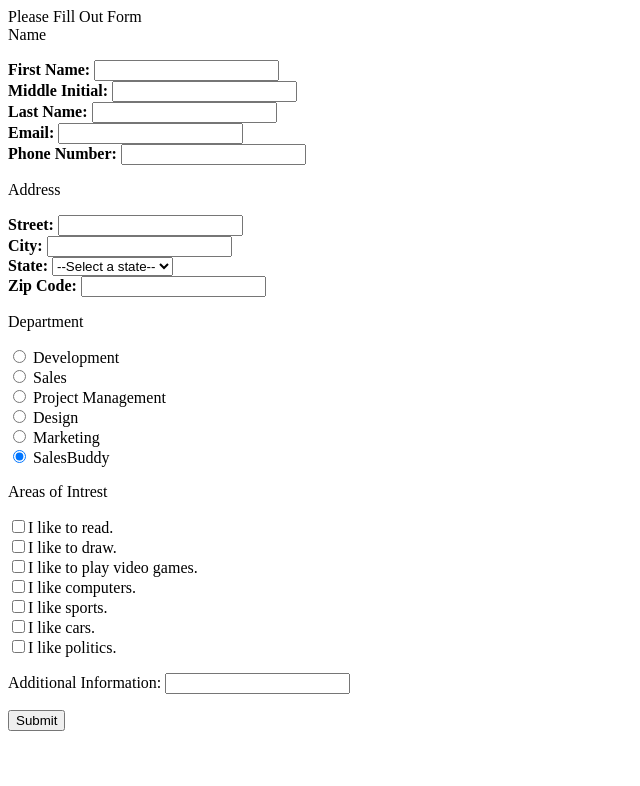
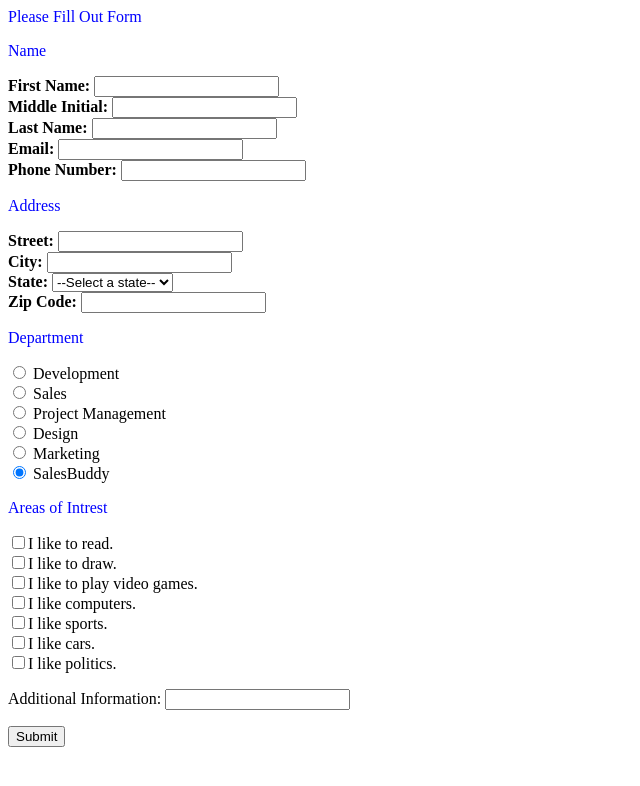
Before and after one commit to MaltronCraft/FormSubmition1, a PHP site: page / in a window 1280 px wide. Shown: the top 786 px of the page, without its empty margins (0-640 px from the left). Run offline with PHP 8.4, Linux system fonts and the light colour scheme.

Commit message:
added stylesheet

```diff
--- a/index.php
+++ b/index.php
@@ -6,13 +6,14 @@
 
 	<body>
 
-		<header>
+		<header id = main>
+			<link type="text/css" rel="stylesheet" href="stylesheet.css"/>
 			Please Fill Out Form
 		</header>
 
 		<div>
 			<form action="contact.php" method="post">
-
+			<p></p>
 			<header>Name</header>
 			<p>
 				<b>First Name:</b> <input type="text" name="firstName" /><br />
--- /dev/null
+++ b/stylesheet.css
@@ -0,0 +1,7 @@
+main{
+
+}
+
+header{
+	color: blue;
+}
```
